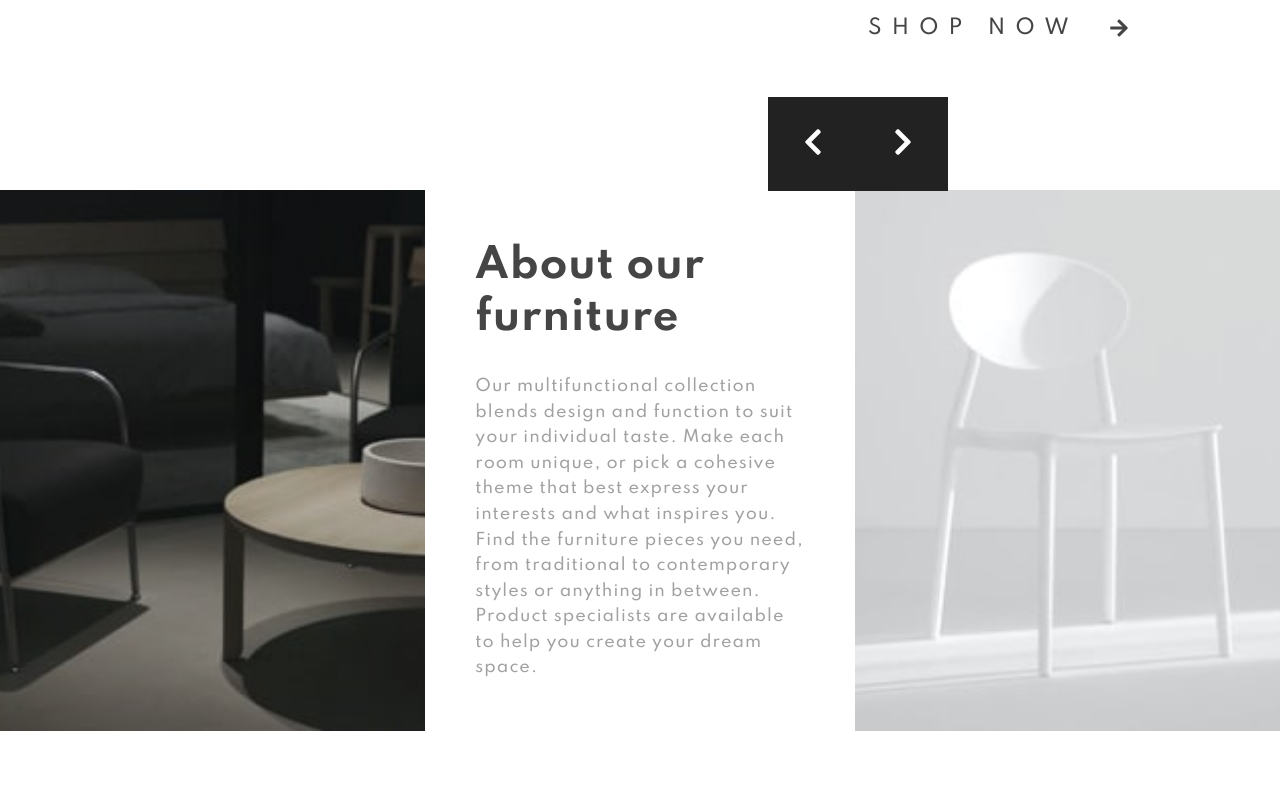
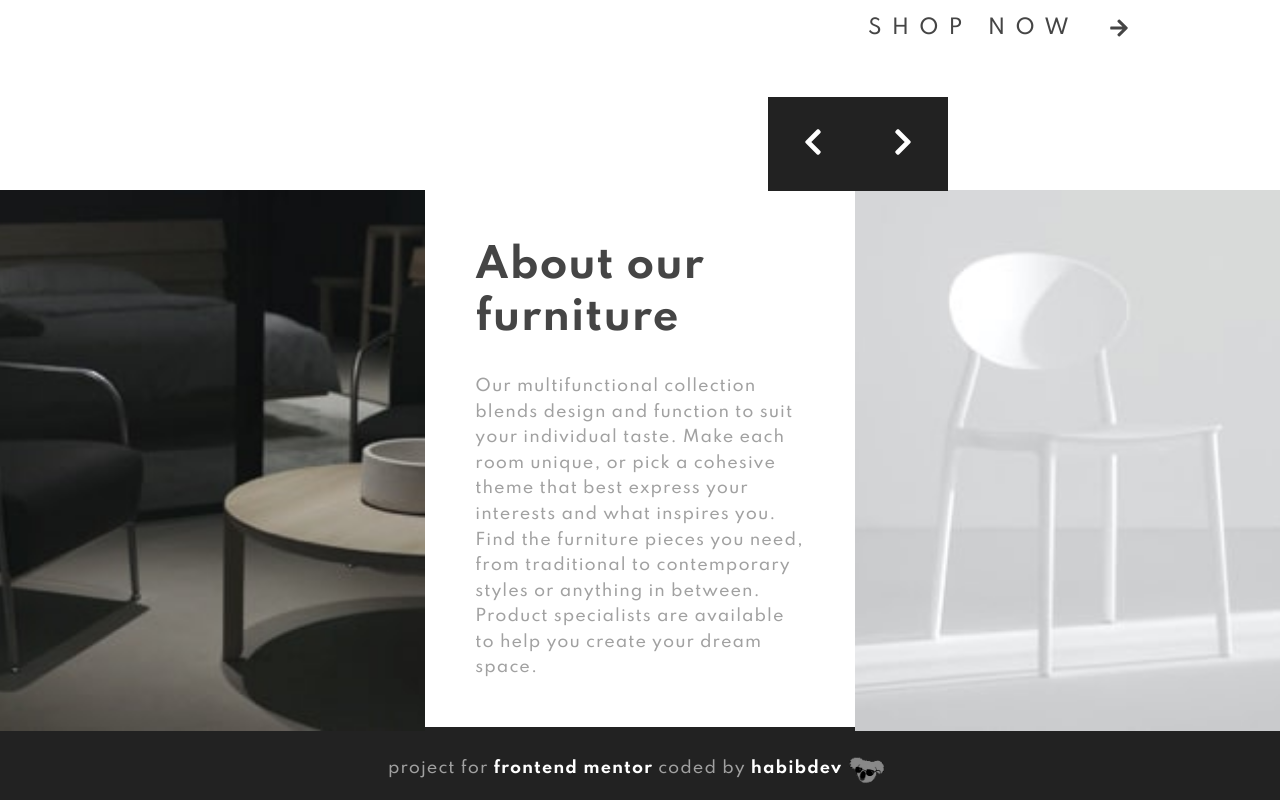
Before and after one commit to habibdev96/FEM-room-homepage, a React (Create React App) app: page / in a window 1280 px wide. Shown: the part 734-1534 px from the top of the page. Before the commit the page ends 1465 px from the top, so only its background shows below. Built offline with nearby package versions, Linux system fonts and the light colour scheme.

Commit message:
created tag

```diff
--- a/src/App.js
+++ b/src/App.js
@@ -1,6 +1,7 @@
 import Globals from "./abstracts/Globals";
 import Showcase from "./components/Showcase";
 import About from "./components/About";
+import Tag from "./components/Tag";
 
 const App = () => {
   return (
@@ -10,6 +11,7 @@
         <Showcase />
         <About />
       </main>
+      <Tag />
     </>
   );
 };
--- /dev/null
+++ b/src/components/Tag.js
@@ -0,0 +1,61 @@
+import styled from "styled-components";
+import { flexCenter, textStyles, headingStyles } from "../abstracts/Mixins";
+import logo from "../images/logo/habibdevgif.gif";
+
+const Article = styled.article`
+  ${flexCenter};
+  flex-wrap: wrap;
+  padding: 2rem 2rem 1rem 2rem;
+  background-color: var(--black);
+
+  .tag-heading {
+    ${textStyles};
+    font-size: var(--xxs);
+    color: var(--darkGray);
+    text-align: center;
+  }
+
+  .tag-link {
+    ${headingStyles};
+    color: var(--white);
+
+    &:hover,
+    &:focus {
+      text-decoration: underline;
+    }
+  }
+
+  .tag-logo {
+    width: 5rem;
+  }
+`;
+
+function Tag() {
+  return (
+    <Article>
+      <h3 className="tag-heading">
+        project for{" "}
+        <a
+          href="https://www.frontendmentor.io/challenges/room-homepage-BtdBY_ENq"
+          target="_blank"
+          rel="noreferrer"
+          className="tag-link"
+        >
+          frontend mentor
+        </a>{" "}
+        coded by{" "}
+        <a
+          href="https://github.com/habibdev96"
+          target="_blank"
+          rel="noreferrer"
+          className="tag-link"
+        >
+          habibdev{" "}
+        </a>
+      </h3>
+      <img src={logo} alt="logo" className="tag-logo" />
+    </Article>
+  );
+}
+
+export default Tag;
```
Also changed, not shown: src/images/logo/habibdevgif.gif (added).
